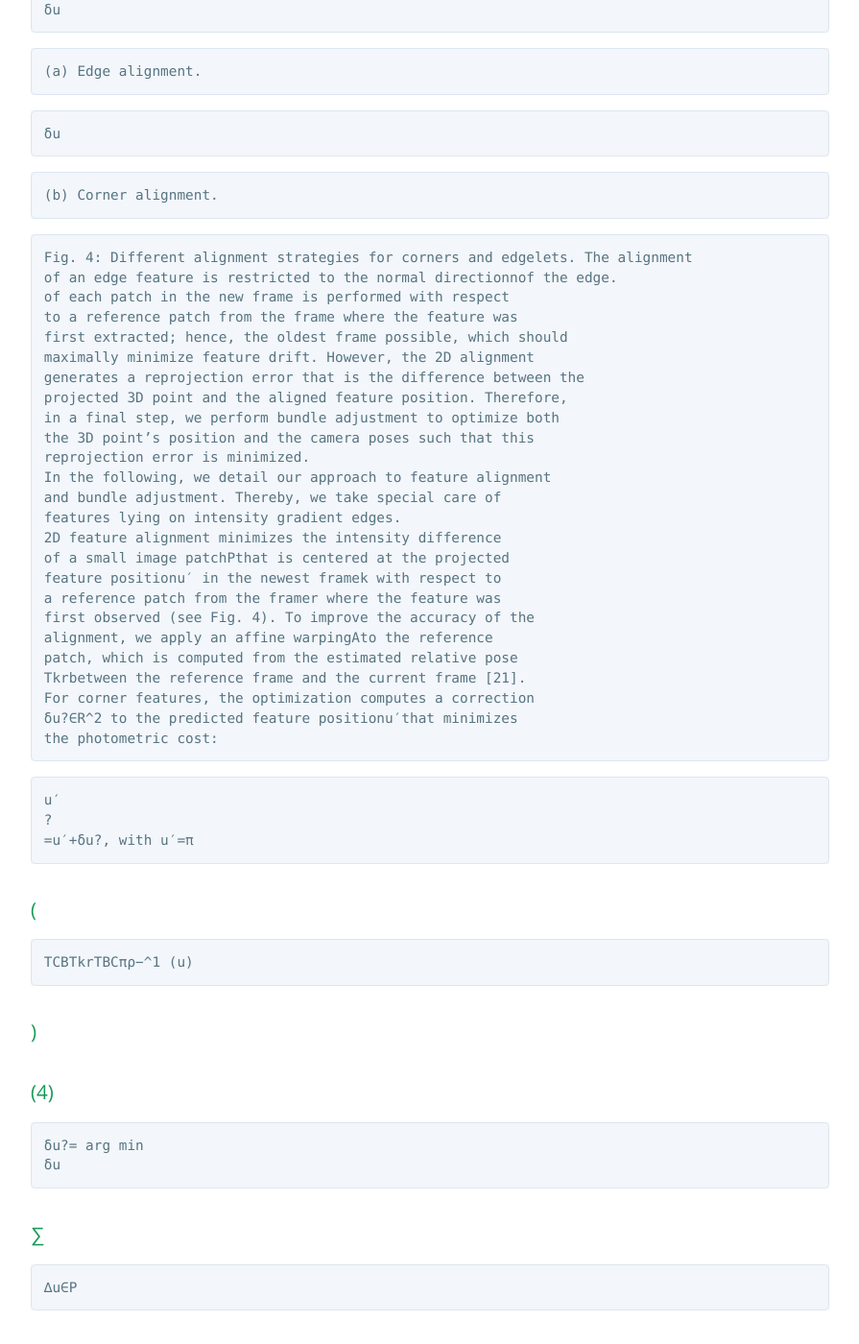
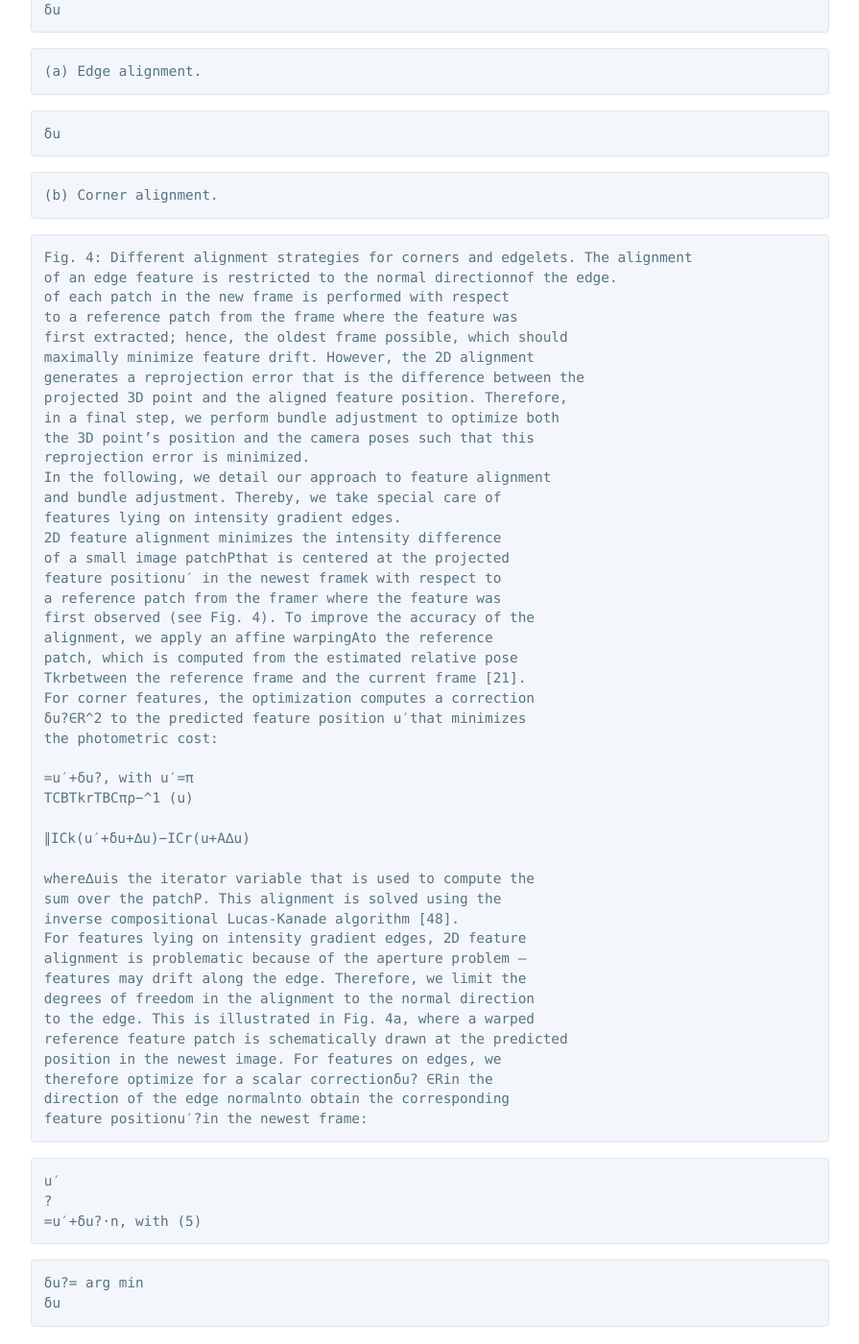
Before and after one commit to i-v-s/slam, a Jekyll site: the page built from svo2.md, in a window 1280 px wide and 1400 px high, scrolled down 9979 px. Shown: the whole window at 96% size, without its empty margins (192-1087 px from the left). Built offline with Jekyll 4.4.1, drawn with Linux system fonts in a browser that asks for light colours; our own code applies the rules of GitHub Pages for plain Markdown files; formulas are drawn with MathJax 3; some of the changed text lies outside the part shown.

Commit message:
Updated svo2.md

````diff
--- a/svo2.md
+++ b/svo2.md
@@ -431,54 +431,14 @@ alignment, we apply an affine warpingAto the reference
 patch, which is computed from the estimated relative pose
 Tkrbetween the reference frame and the current frame [21].
 For corner features, the optimization computes a correction
-δu?∈R^2 to the predicted feature positionu′that minimizes
+δu?∈R^2 to the predicted feature position u′that minimizes
 the photometric cost:
-```
-```
-u′
-?
+
 =u′+δu?, with u′=π
-```
-### (
-
-```
 TCBTkrTBCπρ−^1 (u)
-```
-### )
-
-### (4)
-
-```
-δu?= arg min
-δu
-```
-### ∑
-
-```
-∆u∈P
-```
-### 1
-
-### 2
-
-### ∥
-
-### ∥
-
-```
+
 ∥ICk(u′+δu+∆u)−ICr(u+A∆u)
-```
-### ∥
-
-### ∥
-
-### ∥
-
-```
-2
-,
-```
-```
+
 where∆uis the iterator variable that is used to compute the
 sum over the patchP. This alignment is solved using the
 inverse compositional Lucas-Kanade algorithm [48].
@@ -502,37 +462,11 @@ u′
 δu?= arg min
 δu
 ```
-### ∑
-
-```
 ∆u∈P
-```
-### 1
-
-### 2
-
-### ∥
-
-### ∥
-
-```
 ∥ICk(u′+δu·n+∆u)−ICr(u+A∆u)
-```
-### ∥
-
-### ∥
-
-### ∥
-
-```
-2
-.
-```
-```
 This is similar to previous work on VO with edgelets, where
 feature correspondence is found by sampling along the normal
 direction for abrupt intensity changes [14, 49–53]. However,
-```
 
 in our case, sparse image alignment provides a very good
 initialization of the feature position, which directly allows us
@@ -836,22 +770,19 @@ Reference patch
 ```
 Outlier match
 ```
-```
 Fig. 7: Illustration of the epipolar search to estimate the depth of the pixel
 in the center of the reference patch in the left image. Given the extrinsic and
 intrinsic calibration of the two images, the epipolar line that corresponds to
 the reference pixel is computed. Due to self-similar texture, erroneous matches
 along the epipolar line are frequent.
-```
-```
+
 depth estimation in self-similar environments, where outlier
 matches are frequent.
 In [39] we demonstrate how the same depth filter can be
 used fordensemapping.
-```
-### VII. LARGEFIELD OFVIEWCAMERAS
-
-```
+
+# VII. Использование камер с широким углом обзора
+
 To model large optical distortion, such as fisheye and
 catadioptric (see Fig. 8), we use the camera model proposed
 in [57], which models the projectionπ(·)and unprojection
@@ -869,10 +800,9 @@ corresponds approximately to one pixel in the image plane.
 For each sample, we apply the camera projection modelπ(·)
 to obtain the corresponding pixel coordinate on the curved
 epipolar line.
-```
-### VIII. MULTI-CAMERASYSTEMS
-
-```
+
+# VIII. Использование нескольких камер
+
 The proposed motion estimation algorithm starts with an
 optimization of the relative poseTkk− 1. Since in Sec. V-A
 we have already introduced a body frame B, which is rigidly
@@ -921,13 +851,13 @@ are available to update the depth filters. To summarize, the
 ```
 ```
 Fig. 8: Different optical distortion models that are supported by SVO.
-```
+
 only modification to enable the use of multiple cameras is to
 refer the optimizations to a central body frame, which requires
 us to include the extrinsic calibrationTCBin the Jacobians as
 shown in the Appendix.
 
-### IX. Использование кинематических предсказаний
+# IX. Использование кинематических предсказаний
 
 В окружениях, не изобилующих деталями, во время резких движений, или в случае
 движущихся препятствий может оказаться очень полезным использование
````
Also changed, not shown: other parts of svo2.md (+1 -1 lines).
